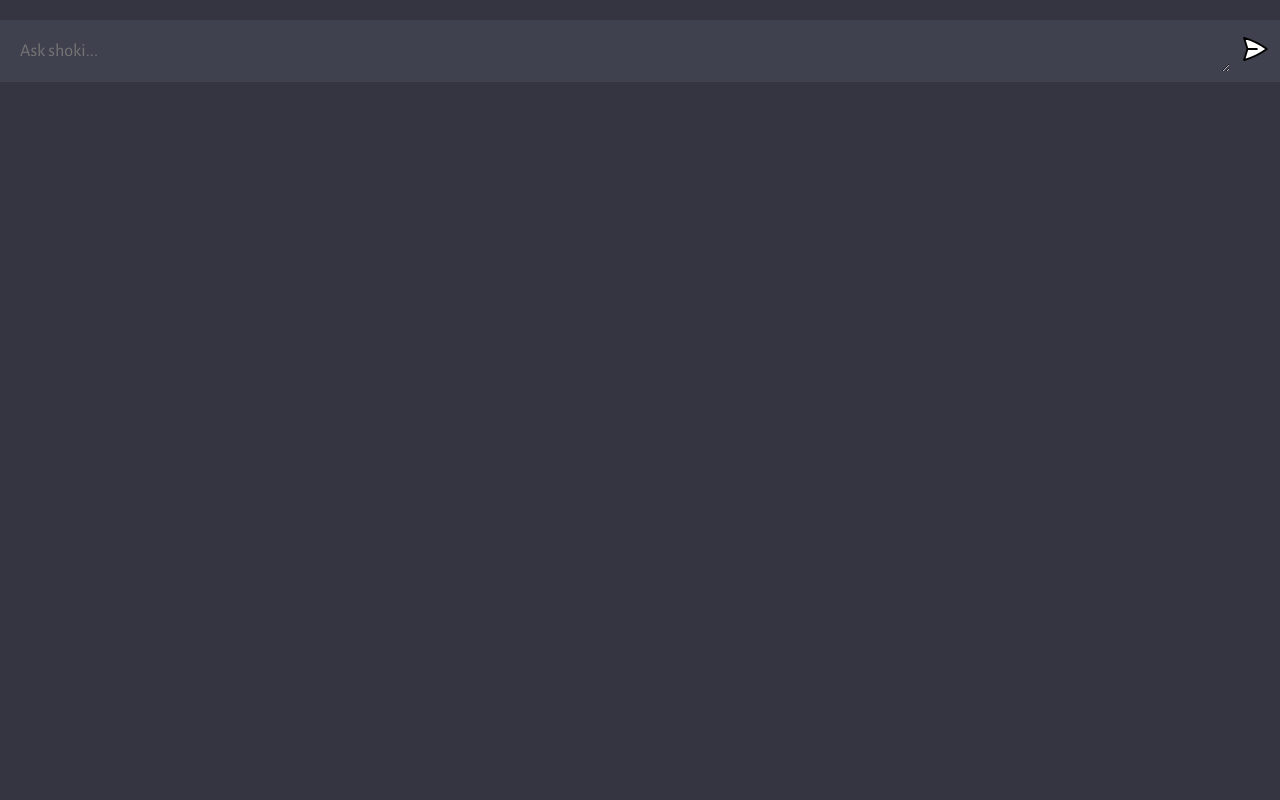
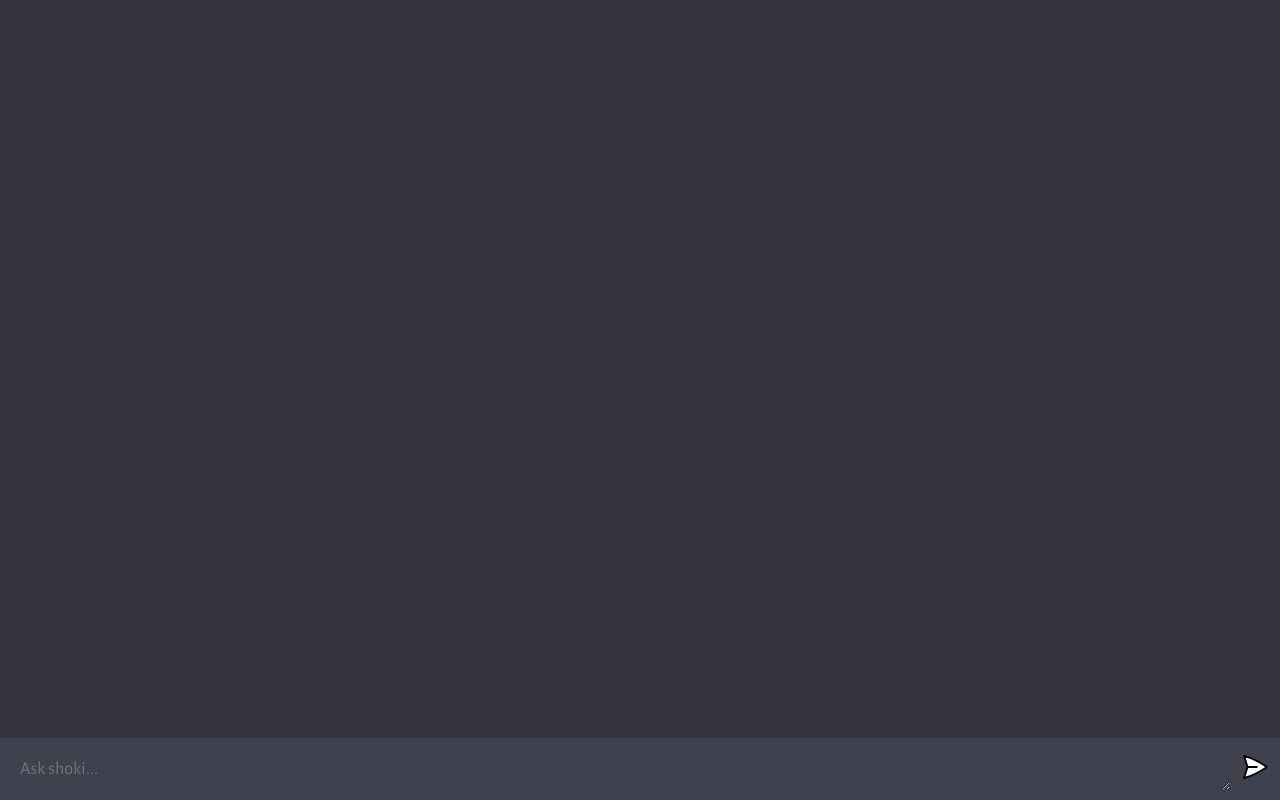
Before and after one commit to shplishka/shoki-gpt, a website built with Vite: page index.html in a window 1280 px wide. Built offline with nearby package versions, Linux system fonts and the light colour scheme.

Commit message:
add     window.scrollTo(0, document.body.scrollHeight);

```diff
--- a/script.js
+++ b/script.js
@@ -81,6 +81,9 @@ const handleSubmit = async (e) => {
     // to focus scroll to the bottom
     chatContainer.scrollTop = chatContainer.scrollHeight;
 
+    window.scrollTo(0, document.body.scrollHeight);
+
+
     // specific message div
     const messageDiv = document.getElementById(uniqueId)
 
--- a/style.css
+++ b/style.css
@@ -38,7 +38,7 @@ body {
   -ms-overflow-style: none;
   scrollbar-width: none;
 
-  padding-bottom: 20px;
+  padding-bottom: 80px;
   scroll-behavior: smooth;
 }
 
@@ -125,6 +125,8 @@ form {
   display: flex;
   flex-direction: row;
   gap: 10px;
+  position: fixed;
+  bottom: 0%;
 }
 
 textarea {
```
